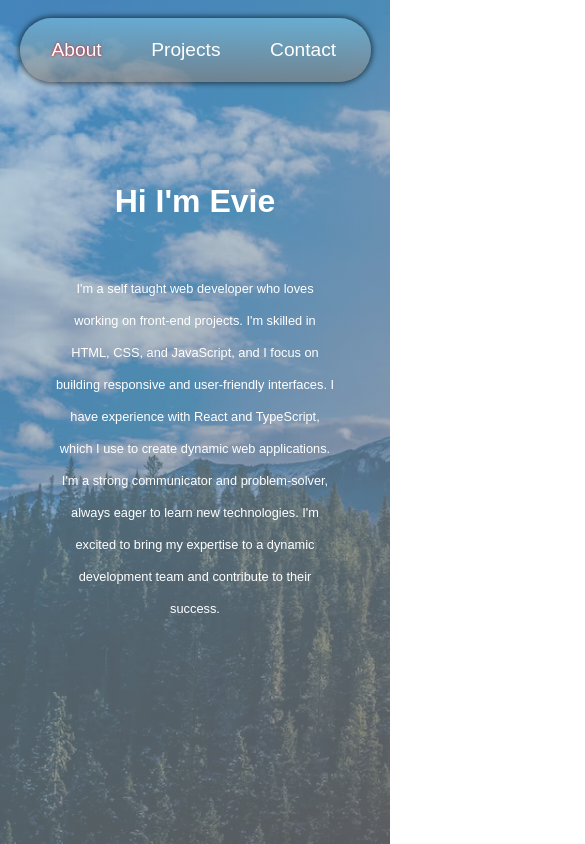
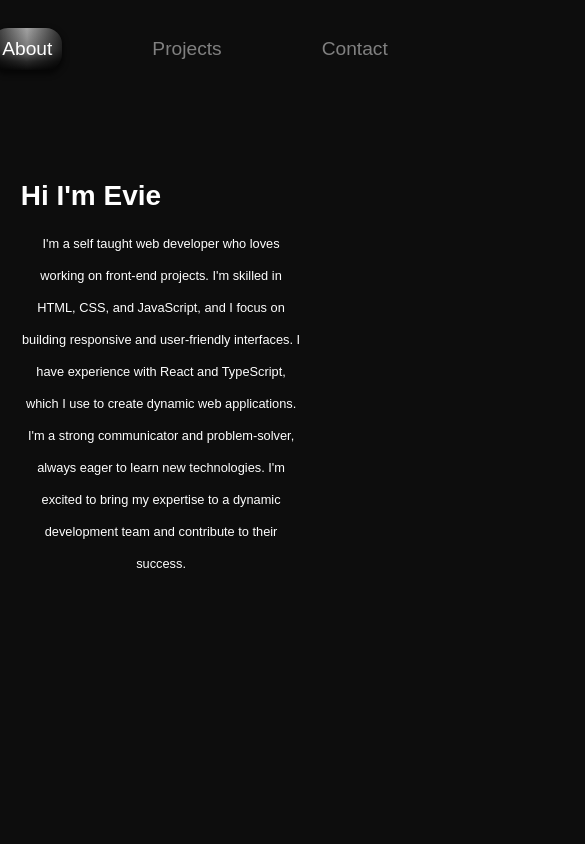
Before and after one commit to General-Evie/port, a React (Create React App) app: page / in a window 390 px wide. Shown: the top 844 px of the page, 585 px wide, since content can reach past the window. Built offline with nearby package versions, Linux system fonts and the light colour scheme; a web font is replaced by a local one.

Commit message:
style changes

```diff
--- a/src/components/Components.css
+++ b/src/components/Components.css
@@ -10,24 +10,10 @@ html {
     height: 100svh;
     width: 100svw;
     color: #fff;
-    background: linear-gradient(135deg, rgba(210, 180, 140, 0.5), rgba(128, 128, 128, 0.5));
-    background-image: url(./images/snow-mountains.avif);
+    background: #0d0d0d;
     background-repeat: no-repeat;
     background-size: cover;
     background-blend-mode: overlay;
-}
-
-.overlay {
-    position: absolute;
-    top: 0;
-    left: 0;
-    right: 0;
-    bottom: 0;
-    width: 100%;
-    height: 100%;
-    background: linear-gradient(135deg, rgba( 135, 206, 235, 0.5), rgba(128, 128, 128, 0.7));
-    z-index: -5;
-    pointer-events: none;
 }
 
 body {
@@ -41,9 +27,6 @@ nav {
     align-items: center;
     width: 100%;
     height: 3rem;
-    background: linear-gradient(180deg, rgba(135, 206, 235, 0.5), rgba(128, 128, 128, 0.7));
-    border-radius: 2rem;
-    box-shadow: 0 0px 5px 2px rgba(0, 0, 0, .5);
     padding: 2rem;
     margin-top: 5%;
     margin-bottom: 4rem;
@@ -51,7 +34,8 @@ nav {
 
 ul {
     display: flex;
-    justify-content: space-between;
+    justify-content: center;
+    gap: 5rem;
     width: 100vw;
     padding: 0;
     margin: 0;
@@ -61,29 +45,42 @@ li {
     display: inline-block;
     list-style-type: none;
     font-size: 2em;
-    color:#fff;
-    padding: 0 1rem;
+    color: grey;
+    padding: .5rem 1rem;
+    border-radius: 1rem;
 }
 
 nav ul {
+    display: flex;
     list-style-type: none;
     padding: 0;
 }
 
 nav ul li {
-    display: inline;
     margin: 0 10px;
+    padding: 10px;
     cursor: pointer;
 }
 
-nav ul li.active {
-    text-shadow: 0 0 0.125em red;
+nav ul li.active,
+li:hover {
+    background: linear-gradient(to bottom,
+            #ccc,
+            #999 50%,
+            #333 80%,
+            #0d0d0d 100%),
+        linear-gradient(to right,
+            #333,
+            #ccc 50%,
+            #333);
+    background-blend-mode: multiply;
+    box-shadow: 0 3px 5px 2px rgba(0, 0, 0, .5);
+    border: none;
+    color: white;
+    cursor: pointer;
 }
 
-li:hover {
-    text-shadow: 0 0 0.125em red;
-    cursor: pointer;
-}
+;
 
 .about {
     display: flex;
@@ -138,7 +135,7 @@ li:hover {
     background-repeat: no-repeat;
     width: 100%;
     height: 25vh;
-    padding: 7rem 0 0 ;
+    padding: 7rem 0 0;
 
 }
 
@@ -147,6 +144,7 @@ li:hover {
     font-size: 1em;
     margin: 0;
 }
+
 .thumbnail a {
     text-decoration: none;
 }
@@ -168,9 +166,8 @@ li:hover {
     transform: translateY(0);
 }
 
-.ibuild{
+.ibuild {
     color: blueviolet;
-    /* margin: 0 .5ch; */
 }
 
 .contact {
@@ -187,15 +184,23 @@ li:hover {
     margin: 0;
 }
 
+.message-box {
+    height: 150px;
+}
+
 form {
     display: flex;
     flex-direction: column;
     justify-content: center;
     align-items: center;
-    gap: 2rem;
+
 }
 
-input, textarea {
+input,
+textarea {
+    font: inherit;
+    margin-bottom: 2rem;
+    padding: 0.5em 0.25em;
     width: 20rem;
 }
 
@@ -211,16 +216,48 @@ footer {
     height: 3rem;
 }
 
+.container {
+    position: relative;
+}
+
+.tab-content {
+    position: absolute;
+    min-width: 100%;
+    transform: translateX(100%);
+    transition: transform 0.5s ease, opacity 0.5s ease-in-out;
+    opacity: 0;
+    pointer-events: none;
+}
+
+.tab-content.active {
+    transform: translateX(0);
+    opacity: 1;
+    pointer-events: auto;
+}
+
+.tab-content.to-left {
+    transform: translateX(-100%);
+}
+
+.tab-content.to-right {
+    transform: translateX(100%);
+}
+
 .feedback-message {
     margin-top: 10px;
     color: #39FF14;
-  }
+}
 
-  .feedback-message.error {
+.feedback-message.error {
     color: red;
-  }
+}
 
 @media only screen and (max-width: 430px) {
+
+    h1 {
+        font-size: 1.75rem;
+        margin-bottom: 1rem;
+    }
 
     nav {
         font-size: .8em;
@@ -281,11 +318,15 @@ footer {
 
 @media only screen and (max-width: 375px) {
     nav {
-        margin-top: 5rem;
+        margin-top: 2rem;
         margin-bottom: 2rem;
     }
 
     .card-description {
         font-size: .8em;
     }
+
+    .contact {
+        gap: 1rem;
+    }
 }
--- a/src/components/Contact.js
+++ b/src/components/Contact.js
@@ -43,7 +43,7 @@ function Contact() {
     <div className='contact'>
       <h1>GeneralEvie9@outlook.com</h1>
       <form onSubmit={handleSubmit}>
-        <div>Name</div>
+        <label>Name</label>
         <input
           type='text'
           name='name'
@@ -52,7 +52,7 @@ function Contact() {
           placeholder='Your Name'
           required
         />
-        <div>Email</div>
+        <label>Email</label>
         <input
           type='email'
           name='email'
@@ -61,13 +61,14 @@ function Contact() {
           placeholder='Your Email'
           required
         />
-        <div>Message</div>
+        <label>Message</label>
         <textarea
           name='message'
           value={formData.message}
           onChange={handleChange}
           placeholder='Your Message'
           required
+          className="message-box"
         />
 
         <button type='submit'>Send</button>
--- a/src/components/Container.js
+++ b/src/components/Container.js
@@ -4,40 +4,52 @@ import Contact from './Contact'
 import Project from './Project'
 
 function Container() {
-  const [activeTab, setActiveTab] = useState('about');
+  const [activeTab, setActiveTab] = useState(0);
 
-  const handleTabClick = (tab) => {
-    setActiveTab(tab);
+  const handleTabClick = (index) => {
+    setActiveTab(index);
+
+  };
+
+  const getClassName = (index) => {
+    if (index === activeTab) return "tab-content active";
+    return index < activeTab ? "tab-content to-left" : "tab-content to-right";
+  };
+
+  const getTabClassName = (index) => {
+    return index === activeTab ? "active" : "";
   };
 
   return (
-    <div>
+    <div className="container">
       <nav>
         <ul>
-          <li
-            onClick={() => handleTabClick('about')}
-            className={activeTab === 'about' ? 'active' : ''}
-          >
+          <li onClick={() => handleTabClick(0)} className={getTabClassName(0)}>
             About
           </li>
-          <li
-            onClick={() => handleTabClick('project')}
-            className={activeTab === 'project' ? 'active' : ''}
-          >
+          <li onClick={() => handleTabClick(1)} className={getTabClassName(1)}>
             Projects
           </li>
-          <li
-            onClick={() => handleTabClick('contact')}
-            className={activeTab === 'contact' ? 'active' : ''}
-          >
+          <li onClick={() => handleTabClick(2)} className={getTabClassName(2)}>
             Contact
           </li>
         </ul>
       </nav>
-      {activeTab === 'about' && <About />}
+      <div className='content-container'>
+        <div className={getClassName(0)}>
+          <About />
+        </div>
+        <div className={getClassName(1)}>
+          <Project />
+        </div>
+        <div className={getClassName(2)}>
+          <Contact />
+        </div>
+      </div>
+
+      {/* {activeTab === 'about' && <About />}
       {activeTab === 'project' && <Project />}
-      {activeTab === 'contact' && <Contact />}
-      <div className='overlay'></div>
+      {activeTab === 'contact' && <Contact />} */}
     </div>
   )
 }
```
